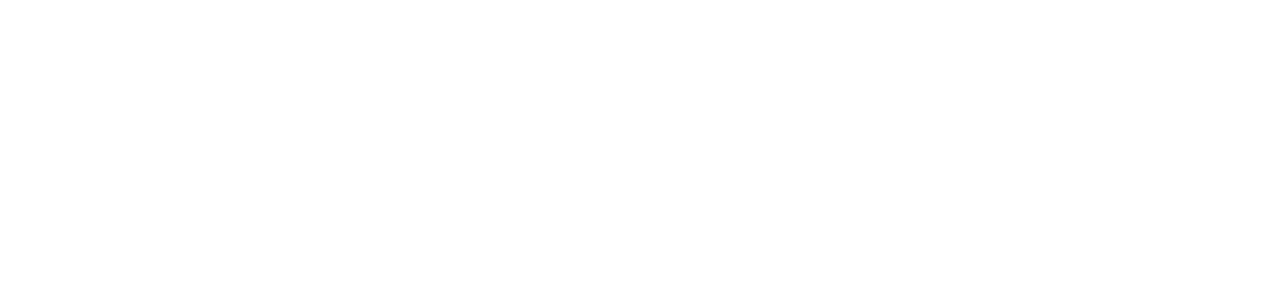
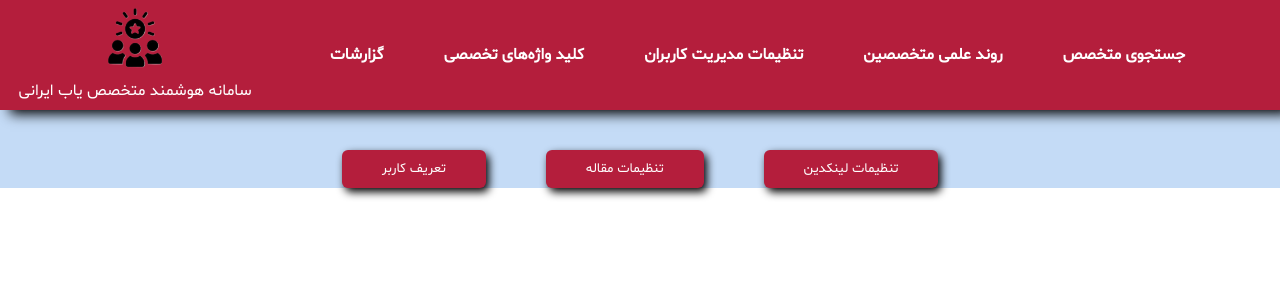
Before and after one commit to nawidadkhah/Linked_specialists, a React (Create React App) app: page /Manage in a window 1280 px wide. Before the commit this address had no page. Shown: the top 300 px of the page. Built offline with nearby package versions, Linux system fonts and the light colour scheme.

Commit message:
fix add user

```diff
--- a/public/index.html
+++ b/public/index.html
@@ -1,15 +1,13 @@
 <!DOCTYPE html>
 <html lang="en">
-  <head>
+
+<head>
     <meta charset="utf-8" />
-    <link rel="icon" href="%PUBLIC_URL%/favicon.ico" />
+    <link rel="icon" href="../src/Images/logo.jpg" />
     <meta name="viewport" content="width=device-width, initial-scale=1" />
     <meta name="theme-color" content="#000000" />
-    <meta
-      name="description"
-      content="Web site created using create-react-app"
-    />
-    <link rel="apple-touch-icon" href="%PUBLIC_URL%/logo192.png" />
+    <meta name="description" content="Web site created using create-react-app" />
+    <link rel="apple-touch-icon" href="../src/Images/logo.jpg" />
     <!--
       manifest.json provides metadata used when your web app is installed on a
       user's mobile device or desktop. See https://developers.google.com/web/fundamentals/web-app-manifest/
@@ -24,9 +22,10 @@
       work correctly both with client-side routing and a non-root public URL.
       Learn how to configure a non-root public URL by running `npm run build`.
     -->
-    <title>React App</title>
-  </head>
-  <body>
+    <title>ساهمتا</title>
+</head>
+
+<body>
     <noscript>You need to enable JavaScript to run this app.</noscript>
     <div id="root"></div>
     <!--
@@ -39,5 +38,6 @@
       To begin the development, run `npm start` or `yarn start`.
       To create a production bundle, use `npm run build` or `yarn build`.
     -->
-  </body>
+</body>
+
 </html>
--- a/src/App.jsx
+++ b/src/App.jsx
@@ -4,6 +4,7 @@ import { SearchPage } from "./Pages/SearchPage/SearchPage";
 import { Reports } from './Pages/Reports/Reports';
 import { SpecialWord } from './Pages/SpecialWord/SpecialWord';
 import {Process} from './Pages/Process/Process.jsx'
+import { Manage } from "./Pages/Manage/Manage.jsx";
 import { BrowserRouter, Routes, Route } from "react-router-dom";
 import './App.css'
 
@@ -18,6 +19,7 @@ function App() {
           <Route path="/Reports" element={<Reports />}></Route>
           <Route path="/Special-words" element={<SpecialWord />}></Route>
           <Route path="/Process" element={<Process />}></Route>
+          <Route path="/Manage" element={<Manage />}></Route>
         </Routes>
       </BrowserRouter>
     </div>
--- a/src/Components/Navbar/Navbar.jsx
+++ b/src/Components/Navbar/Navbar.jsx
@@ -21,7 +21,10 @@ export const Navbar = () => {
         <Link to="/special-words">
           <span className="items items2">کلید واژه‌های تخصصی</span>
         </Link>
-        <span className="items items3">تنظیمات مدیریت کاربران</span>
+        <Link to="/Manage">
+          <span className="items items3">تنظیمات مدیریت کاربران</span>
+        </Link>
+
         <Link to="/Process">
           <span className="items items4">روند علمی متخصصین</span>
         </Link>
```
